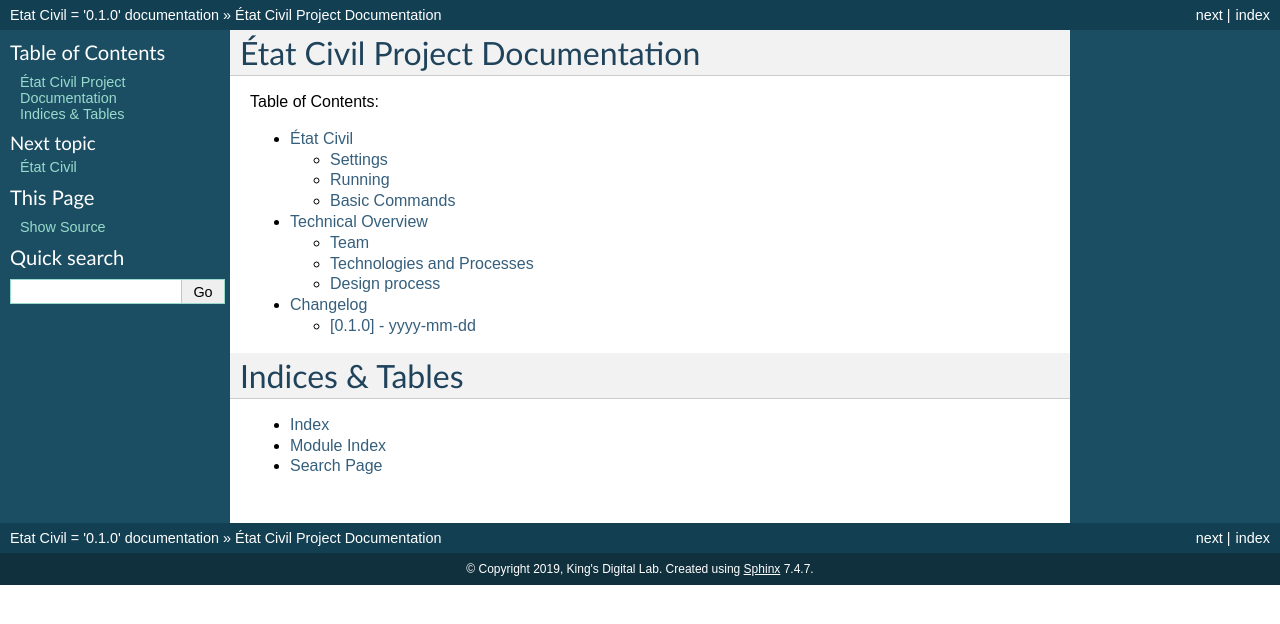
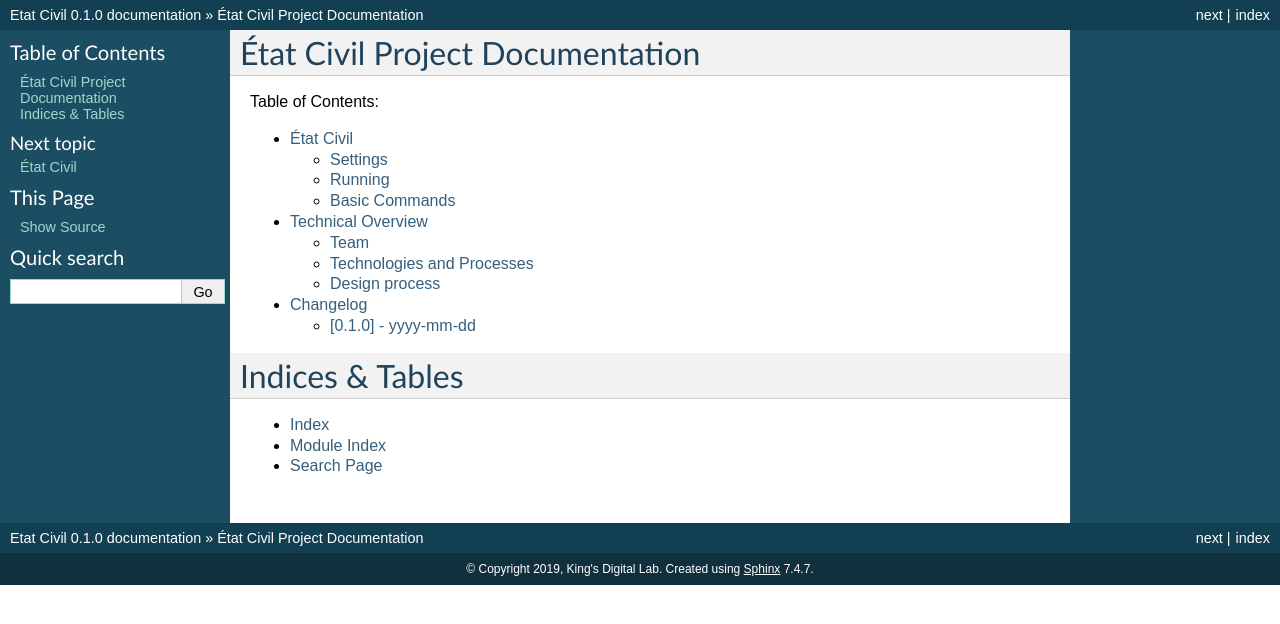
Before and after one commit to kingsdigitallab/etat-civil-django, a Sphinx documentation site: the page built from docs/index.rst, in a window 1280 px wide. Shown: the top 624 px of the page. Built offline with Sphinx 7.4.7, drawn with Linux system fonts in a browser that asks for light colours.

```diff
--- a/docs/conf.py
+++ b/docs/conf.py
@@ -47,9 +47,9 @@ copyright = """2019, King's Digital Lab"""
 # built documents.
 #
 # The short X.Y version.
-version = "= '0.1.0'"
+version = "0.1.0"
 # The full version, including alpha/beta/rc tags.
-release = "= '0.1.0'"
+release = "0.1.0"
 
 # The language for content autogenerated by Sphinx. Refer to documentation
 # for a list of supported languages.
```
